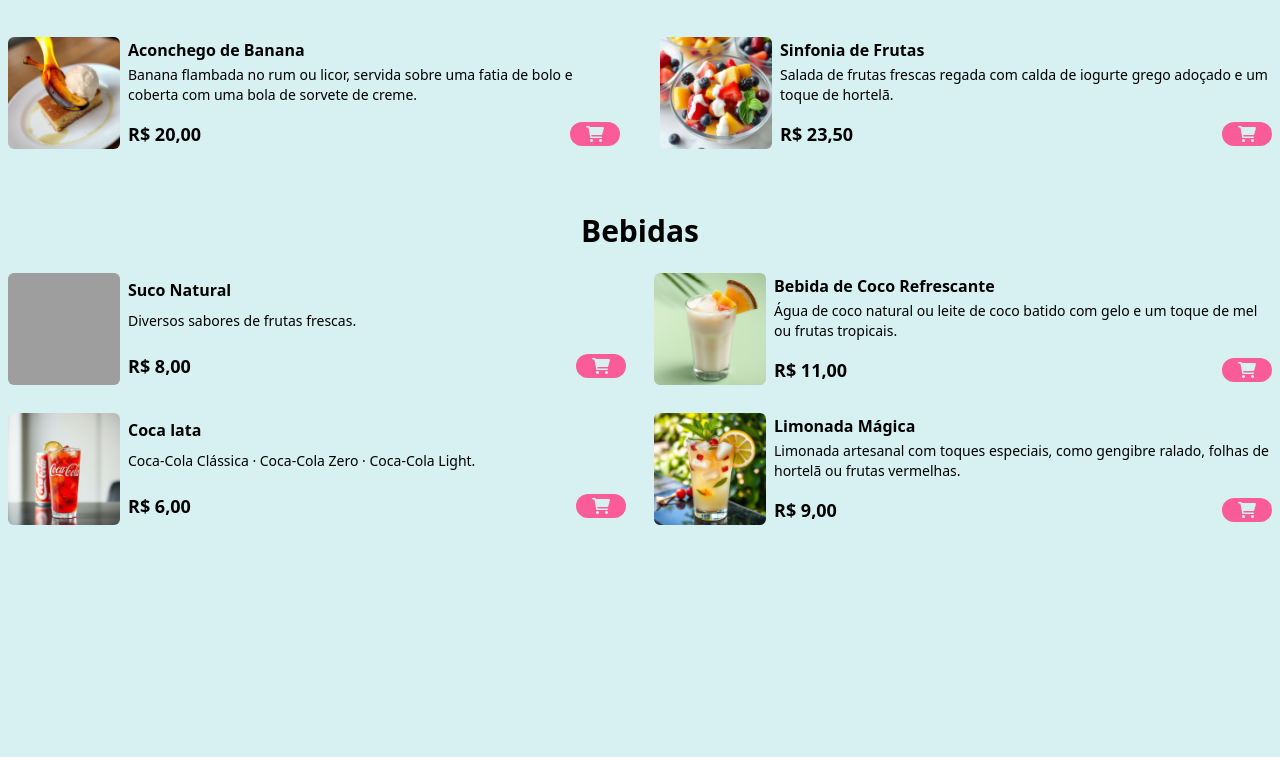
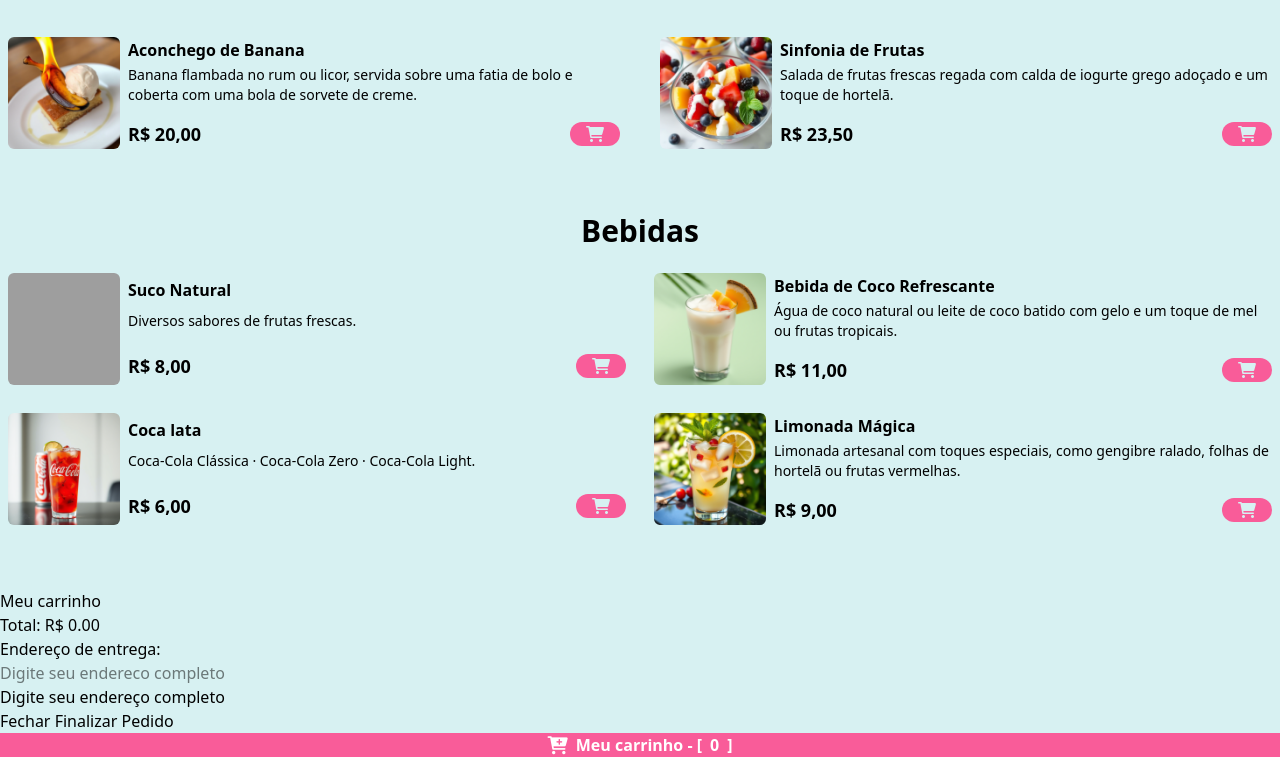
Before and after one commit to wesleysaraivaa/menu-sobremesa, a website: page src/index.html in a window 1280 px wide. Shown: the part 935-1692 px from the top of the page. Before the commit the page ends 1524 px from the top, so only its background shows below. Drawn offline with Linux system fonts and the light colour scheme; grey boxes are pictures that could not be loaded.

Commit message:
(FEAT:inclusao do footer onde vai ficar o carrinho ao ser clicavel)

```diff
--- a/src/index.html
+++ b/src/index.html
@@ -393,5 +393,32 @@
         </div>
       </div>
     </div>
+
+    <div>
+      <div>
+        <h2>Meu carrinho</h2>
+        <div></div>
+        <p>Total: <span> R$ 0.00</span></p>
+        <p>Endereço de entrega:</p>
+        <input type="text" placeholder="Digite seu endereco completo" />
+        <p>Digite seu endereço completo</p>
+        <div>
+          <button>Fechar</button>
+          <button>Finalizar Pedido</button>
+        </div>
+      </div>
+    </div>
+
+    <footer
+      class="bg-[#f95c99] w-full py-3 fixed bottom-0 z-40 flex items-center justify-center"
+    >
+      <button
+        class="flex items-center gap-2 text-white font-bold"
+        id="cart-btn"
+      >
+        <i class="fa-solid fa-cart-plus text-lg text-white"> </i>
+        Meu carrinho - [<span id="cart-count"> 0 </span>]
+      </button>
+    </footer>
   </body>
 </html>
```
